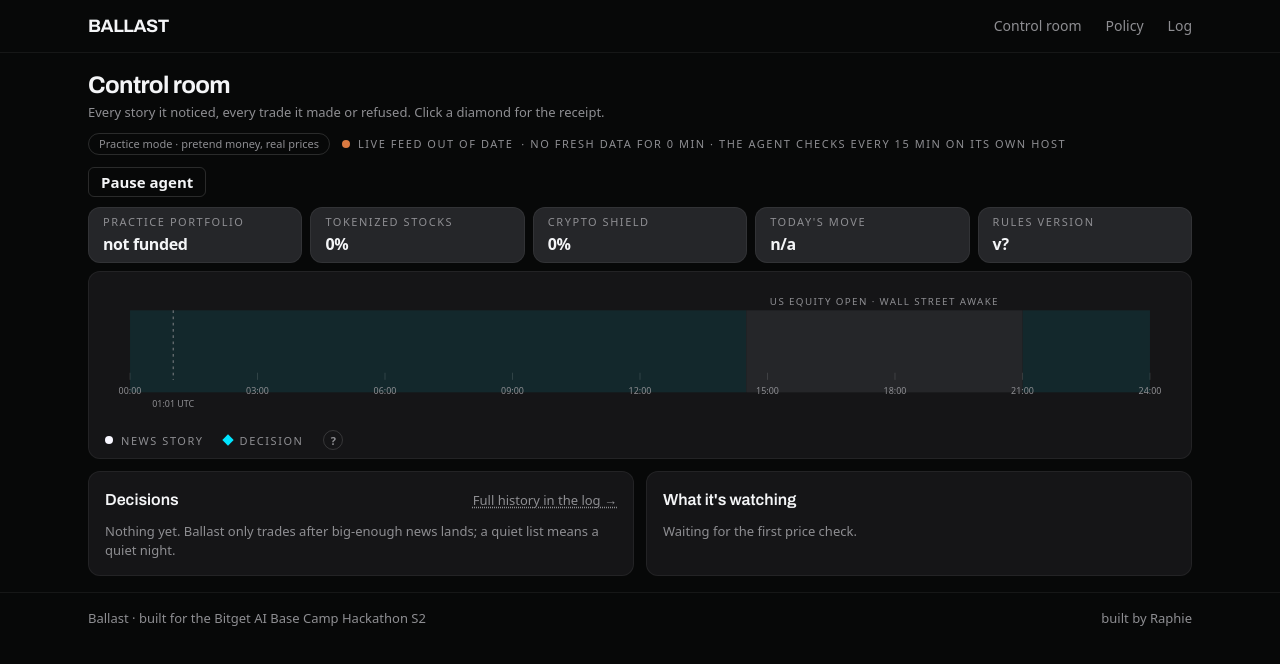
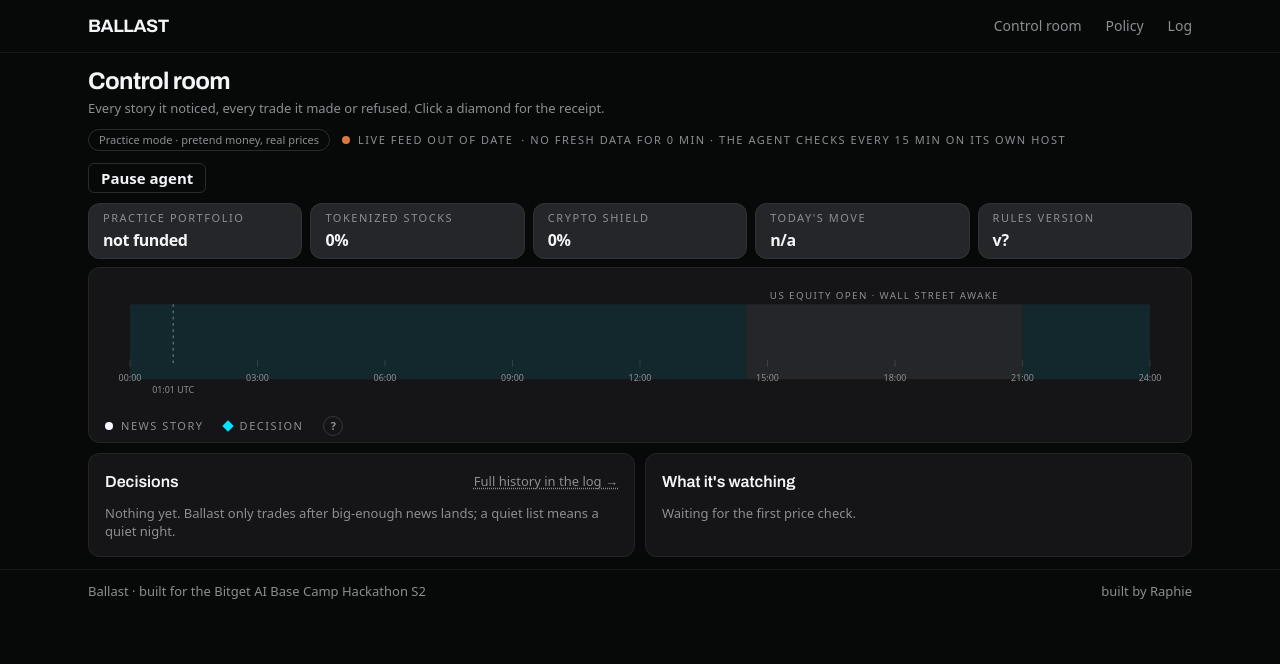
Before and after one commit to A-Raphie/ballast, a Next.js app: page /control-room in a window 1280 px wide. Shown: the top 664 px of the page. Built offline with nearby package versions, Linux system fonts and the light colour scheme; a web font is replaced by a local one.

Commit message:
fold headroom: 35px of air so the footer clears the edge instead of riding it

```diff
--- a/app/components/watch-floor.tsx
+++ b/app/components/watch-floor.tsx
@@ -13,9 +13,9 @@ import { shiftPhrase, symbolName, severityWord, verdictWord, proposerName } from
 import { ClauseRow, VerdictBadge, Chip, QHint } from "./kit";
 
 const W = 1200;
-const H = 162;
+const H = 152;
 const PAD_X = 28;
-const TRACK_Y = 112;
+const TRACK_Y = 104;
 const OPEN_START = (14 * 60 + 30) / 1440;
 const OPEN_END = (21 * 60) / 1440;
 
--- a/app/control-room/page.tsx
+++ b/app/control-room/page.tsx
@@ -61,7 +61,7 @@ export default async function ControlRoom() {
   const biggestMover = [...v.marketSnapshot].sort((a, b) => Math.abs(b.chg24h) - Math.abs(a.chg24h))[0] ?? null;
 
   return (
-    <main className="mx-auto max-w-6xl px-6 py-4">
+    <main className="mx-auto max-w-6xl px-6 py-3">
       <div className="mb-2.5 flex flex-wrap items-center justify-between gap-3">
         <div>
           <h1 className="font-[family-name:var(--font-display)] text-2xl font-bold tracking-tight">
@@ -89,7 +89,7 @@ export default async function ControlRoom() {
         <StatStrip
           variant="tiles"
           items={[
-            { label: "Practice portfolio", value: v.bookValue === null ? "not funded" : `$${v.bookValue.toFixed(0)}`, hint: "a practice account with pretend money; the prices are real" },
+            { label: "Practice portfolio", value: v.bookValue === null ? "not funded" : `$${v.bookValue.toLocaleString()}`, hint: "a practice account with pretend money; the prices are real" },
             { label: "Tokenized stocks", value: v.exposure ? pct(v.exposure.rtokenPct) : "0%", hint: "how much sits in tokenized US stocks (Nvidia, Tesla, and friends)" },
             {
               label: "Crypto shield",
@@ -113,16 +113,16 @@ export default async function ControlRoom() {
         />
       </div>
 
-      <Panel className="mb-3 px-4 pb-2 pt-2">
+      <Panel className="mb-2.5 px-4 pb-1.5 pt-1.5">
         <WatchFloor macroEvents={v.macroEvents} decisions={v.decisions} nowTs={Date.now()} />
         {sessionSummary(v.decisions) && (
-          <p className="caption mt-2 border-t border-[var(--border-default)] pt-2">
+          <p className="caption mt-1.5 border-t border-[var(--border-default)] pt-1.5">
             This shift: {sessionSummary(v.decisions)}
           </p>
         )}
       </Panel>
 
-      <div className="grid gap-3 md:grid-cols-2">
+      <div className="grid gap-2.5 md:grid-cols-2">
         <Panel className="p-4">
           <PanelHeader
             title="Decisions"
@@ -133,7 +133,7 @@ export default async function ControlRoom() {
             }
           />
           {trade && (
-            <div className="mb-2.5 rounded-[var(--radius-panel)] border border-[rgb(var(--decision-rgb)/0.35)] border-l-2 border-l-[var(--decision)] bg-[var(--decision-subtle)] px-3.5 py-2">
+            <div className="mb-2 rounded-[var(--radius-panel)] border border-[rgb(var(--decision-rgb)/0.35)] border-l-2 border-l-[var(--decision)] bg-[var(--decision-subtle)] px-3.5 py-2">
               <div className="micro mb-0.5 text-[var(--decision)]">Last trade</div>
               <div className="text-sm">
                 {trade.order!.side === "buy" ? "Bought" : "Sold"} {symbolName(trade.order!.symbol)}
--- a/app/layout.tsx
+++ b/app/layout.tsx
@@ -62,7 +62,7 @@ export default function RootLayout({
         </header>
         <div id="main">{children}</div>
         <footer className="border-t border-[var(--border-default)]">
-          <div className="mx-auto flex max-w-6xl items-center justify-between px-6 py-4">
+          <div className="mx-auto flex max-w-6xl items-center justify-between px-6 py-3">
             <span className="caption">Ballast · built for the Bitget AI Base Camp Hackathon S2</span>
             <a
               href="https://x.com/a_raphie"
```
